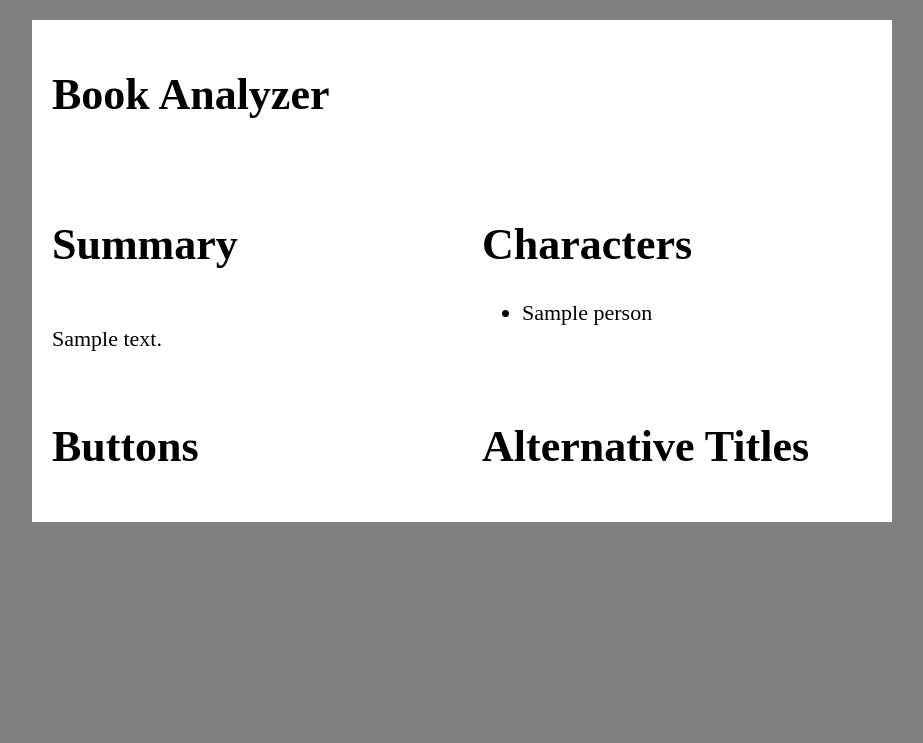
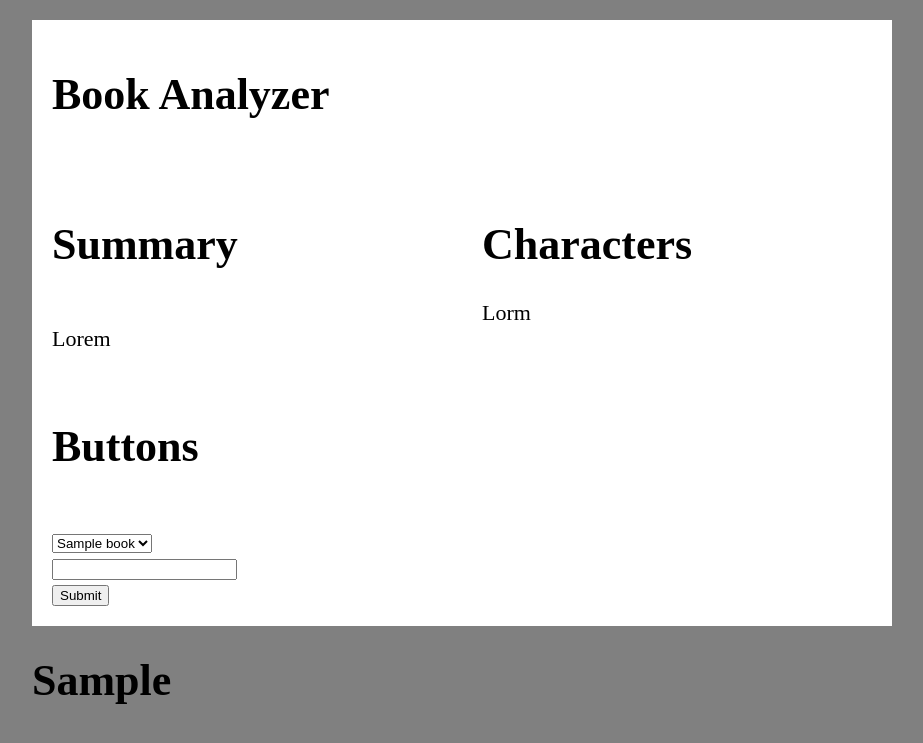
Before and after one commit to nighthail/book_analyzer, a Flask app: template templates/index.html in a window 1280 px wide. Shown: the top 743 px of the page, without its empty margins (178-1101 px from the left). Run offline with Flask 3, Linux system fonts and the light colour scheme; the template is opened without the code that fills it: most values are stand-ins (such as "Sample title", 1, 10 or a date in 2020); some web fonts are replaced.

Commit message:
Request feature from index.html to index.html now functional

```diff
--- a/app.py
+++ b/app.py
@@ -1,6 +1,7 @@
 import difflib
+import os
 
-from flask import Flask, render_template
+from flask import Flask, render_template, request, redirect
 import spacy
 from spacy.lang.en.stop_words import STOP_WORDS
 from string import punctuation
@@ -8,10 +9,8 @@ from collections import Counter
 from heapq import nlargest
 
 app = Flask(__name__)
-
 nlp = spacy.load("en_core_web_lg")
-
-book = open('jghg.txt', encoding='utf-8')
+book = open('books/alice.txt', encoding='utf-8')
 text = book.read()
 book.close()
 
@@ -81,26 +80,34 @@ def get_all_characters():
         if person.count(" ") >= 1:
             compound_people.append(person)
     # print(compound_people)
+    #
+    # unique_names = []
+    # n = 30
+    # cutoff = 0.9
+    # for to_compare in compound_people:
+    #     close_match = difflib.get_close_matches(to_compare, compound_people, n, cutoff)
+    #     unique_names.append(close_match)
+    # print(unique_names)
 
-    unique_names = []
-    n = 30
-    cutoff = 0.9
-    for to_compare in compound_people:
-        close_match = difflib.get_close_matches(to_compare, compound_people, n, cutoff)
-        unique_names.append(close_match)
-    print(unique_names)
+    # # Permutationer tas bort här:
+    # result = []
+    # for i in unique_names:
+    #     i.sort()
+    #     result.append(i)
+    #     output = []
+    #     for i in result:
+    #         if i not in output:
+    #             output.append(i)
+    # output = list(map(tuple, output))
+    return compound_people
 
-    # Permutationer tas bort här:
-    result = []
-    for i in unique_names:
-        i.sort()
-        result.append(i)
-        output = []
-        for i in result:
-            if i not in output:
-                output.append(i)
-    output = list(map(tuple, output))
-    return output
+
+def get_books():
+    book_list = []
+    for book in os.listdir("books"):
+        if book.endswith(".txt"):
+            book_list.append(book)
+    return book_list
 
 
 @app.route('/')
@@ -112,7 +119,33 @@ def index():
     global unique_characters
     unique_characters = get_all_characters()
 
-    return render_template('index.html', book_summary=book_summary, unique_characters=unique_characters)
+    global book_list
+    book_list = get_books()
+
+
+    return render_template('index.html', book_summary=book_summary, unique_characters=unique_characters,
+                           book_list=book_list)
+
+
+@app.route('/process', methods=['POST'])
+def process():
+    global book_summary
+    book_summary = make_summary()
+
+    global unique_characters
+    unique_characters = get_all_characters()
+
+    global book_list
+    book_list = get_books()
+
+    if request.method == 'POST':
+        user_output = request.form['user_output']
+    else:
+        user_output = ''
+
+    return render_template('index.html', book_summary=book_summary, unique_characters=unique_characters,
+                           book_list=book_list, user_output=user_output)
+
 
 
 if __name__ == '__main__':
--- a/nlp_code.py
+++ b/nlp_code.py
@@ -7,7 +7,7 @@ import difflib
 
 nlp = spacy.load("en_core_web_lg")
 
-book = open('text.txt', encoding='utf-8')
+book = open('books/text.txt', encoding='utf-8')
 text = book.read()
 
 # book.close()
--- a/templates/index.html
+++ b/templates/index.html
@@ -10,28 +10,35 @@
     <title>Test</title>
 </head>
 <body>
-
     <div class="container">
-        <!-- First row spanning two columns -->
         <div class="row span-two-columns"><h1>Book Analyzer</h1></div>
-
-        <!-- Second row with two columns side by side -->
         <div class="row">
             <div class="column"><h1>Summary</h1><br>
-            {{ book_summary }}</div>
+            Lorem </div>
             <div class="column"><h1>Characters</h1>
-             <ul>
-            {% for person in unique_characters %}
-                <li>{{ person }}</li>
-            {% endfor %}
-              </ul>
+            Lorm
             </div>
         </div>
+        <div class="row">
+            <div class="column"><h1>Buttons</h1> <br>
+                <div class="books" style="width:200px;">
+                    <label class="book_menu">
+                    <select>
+                    {% for book in book_list %}
+                        <option value="{{ book }}">{{ book }}</option>
+                    {% endfor %}
+                    </select>
+                    <label>
+                                <form action="/process" method="post">
+                                    <input type="text" id="user_output" name="user_output" required>
+                                    <button type="submit">Submit</button>
+                                </form>
+                        </label>
 
-        <!-- Third row with two columns -->
-        <div class="row">
-            <div class="column"><h1>Buttons</h1></div>
-            <div class="column"><h1>Alternative Titles</h1></div>
+                </div>
+             </div>
+            </div>
+    <h1>{{ user_output }}</h1>
         </div>
     </div>
 
```
Also changed, not shown: books/text.txt (renamed from text.txt).
